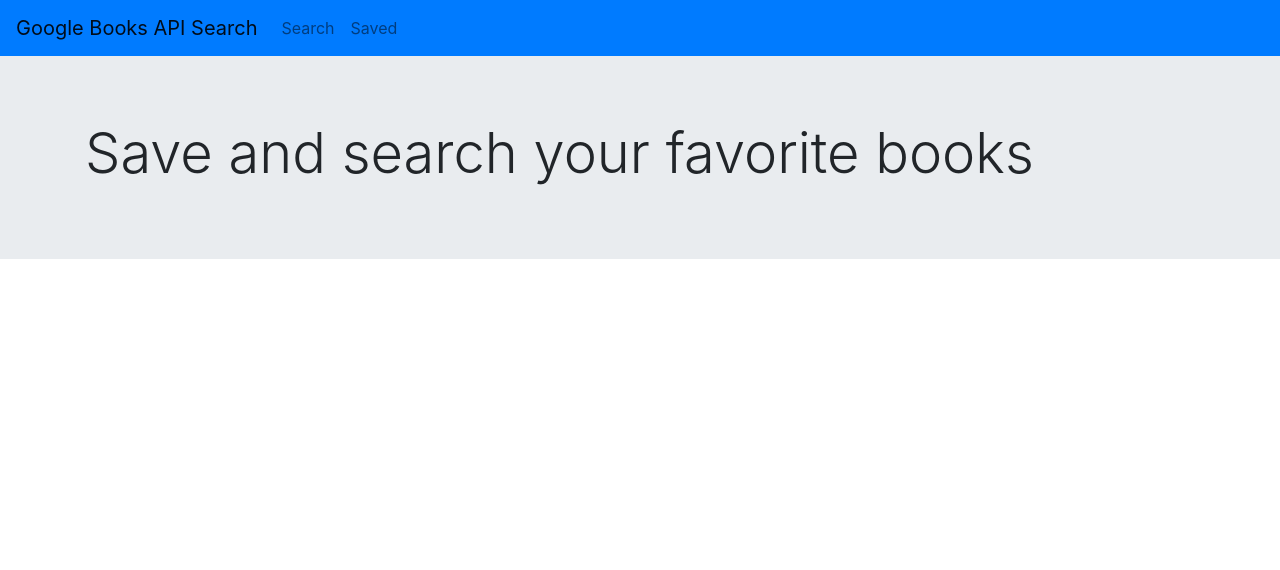
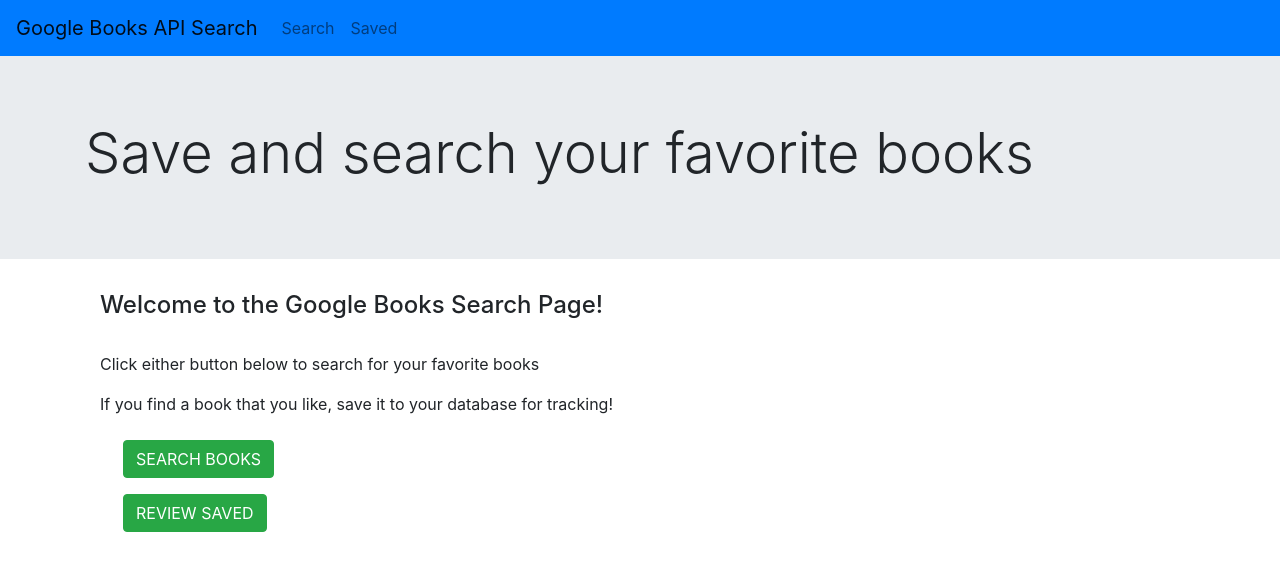
Before and after one commit to maxlechner/googleBookSearch, a React (Create React App) app in the folder client/: page / in a window 1280 px wide. Shown: the top 570 px of the page. Built offline with nearby package versions, Linux system fonts and the light colour scheme.

Commit message:
updating components and landing page

```diff
--- a/client/src/App.js
+++ b/client/src/App.js
@@ -4,6 +4,7 @@
 import Search from "./pages/SearchPage";
 import Saved from "./pages/SavedPage";
 import NavTop from "./components/NavTop";
+import Landing from "./pages/Landing"
 
 function App() {
   return (
@@ -11,9 +12,10 @@
       <NavTop/>
       <Header/>
       <Switch>
-          <Route exact strict  path="/search" component={Search}/>
-          <Route exact strict  path="/saved" component={Saved}/>
-        </Switch>
+        <Route exact strict  path="/" component={Landing}/>
+        <Route exact strict  path="/search" component={Search}/>
+        <Route exact strict  path="/saved" component={Saved}/>
+      </Switch>
     </Router>
 
   );
--- a/client/src/components/BookCard/index.js
+++ b/client/src/components/BookCard/index.js
@@ -1,9 +1,6 @@
-import React, { useState } from "react";
-// import {Row, Col} from "../Grid"
-// import { Card, Button, Col, Row, Modal } from "react-bootstrap";
+import React from "react";
 
 const BookCard = props => {
-
 
     return (
       <div className="container">
--- a/client/src/components/SavedBookCard/index.js
+++ b/client/src/components/SavedBookCard/index.js
@@ -3,7 +3,7 @@
 const SavedItemsCard = props => {
   return (
     <div className="container">
-      <h3>Saved Books</h3>
+      <h3>Your Saved Books</h3>
       {props.savedBooks.map((savedbook) => {
         return (
           <div>
@@ -11,16 +11,14 @@
               <div className="card-body">
 
                 <div className="row">
-
                   <div className='col-8'>
                     <h4 className="">{savedbook.title}</h4>
                     <h5 className="">{savedbook.authors}</h5>
                   </div>
                   <div className='col-4  justify-content-end'>
-                    <a href={savedbook.link} target="_blank" rel="noreferrer"> {" "} <button className=" btn btn-success m-2"> VIEW</button>{" "} </a>
+                    <a href={savedbook.link} target="blank" rel="noreferrer"> {" "} <button className=" btn btn-success m-2"> VIEW</button>{" "} </a>
                     <button className=" btn btn-danger m-2" id={savedbook._id} onClick={() => props.handleDeleteButton(savedbook._id)} > DELETE{" "} </button>
                   </div>
-
                 </div>
 
                 <div className="row" id={savedbook.title + "Card"} key={savedbook._id} >
@@ -29,7 +27,6 @@
                     <p className="pr-3">{savedbook.description}</p>
                   </div>
                 </div>
-
 
               </div>
             </div>
--- /dev/null
+++ b/client/src/pages/Landing.js
@@ -0,0 +1,30 @@
+import React from "react";
+
+const Landing = () => {
+
+    return (
+        <div className='container fluidjustify-content-center'>
+
+            <div className='container'>
+                <div className='row'>
+                <div className='col-12'>
+                    <h4> Welcome to the Google Books Search Page! </h4>
+                    <br></br>
+                    <p>Click either button below to search for your favorite books</p>
+                    <p>If you find a book that you like, save it to your database for tracking!</p>
+                </div>
+                </div>
+            </div>
+            <div className='container' >
+                <div className='col-4  justify-content-center'>
+                    <a href={"/search"}> {" "} <button className=" btn btn-success m-2"> SEARCH BOOKS </button>{" "} </a>
+                    <a href={"/saved"}> {" "} <button className=" btn btn-success m-2"> REVIEW SAVED </button>{" "} </a>
+                </div>
+            </div>
+
+        </div>
+    );
+};
+
+
+export default Landing;
```
